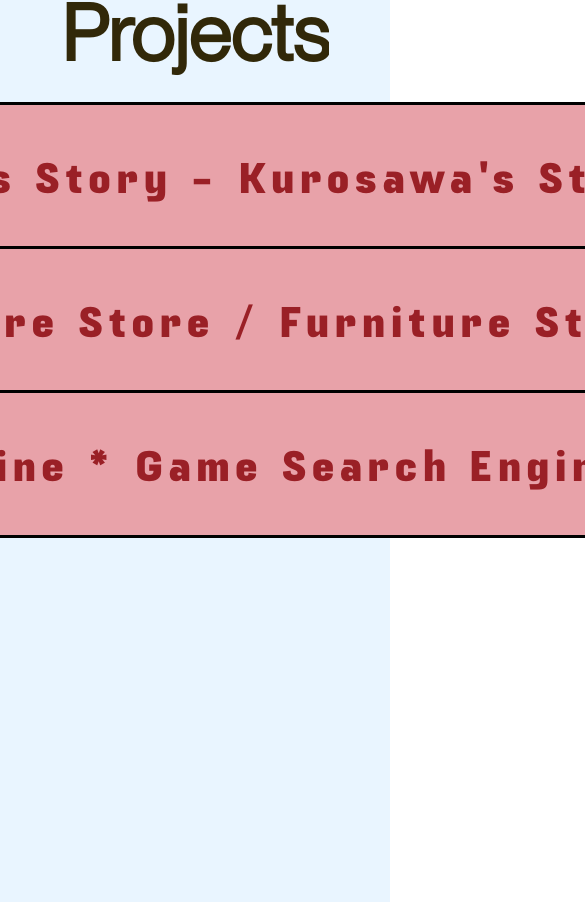
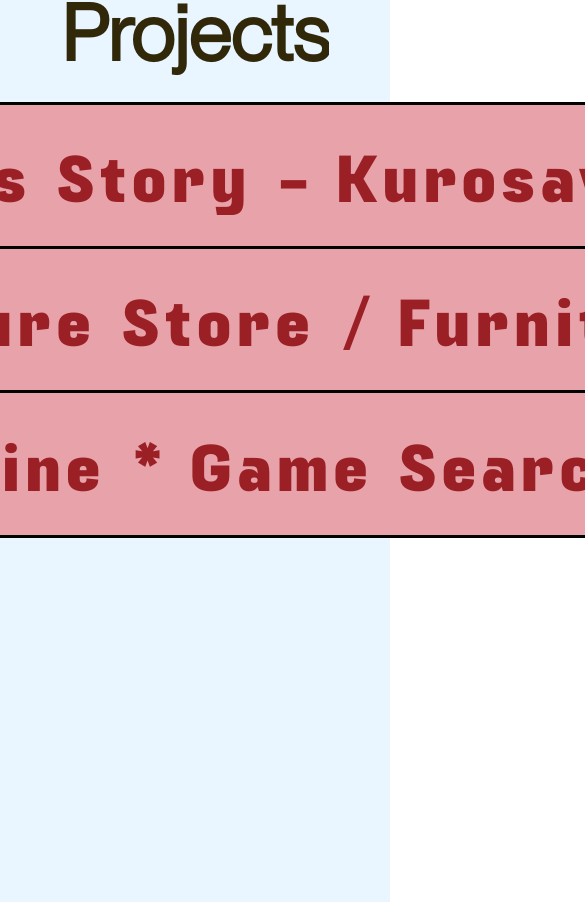
Before and after one commit to brian-david4/brian-portfolio-website, a React (Vite) app in the folder portfolio-website/: page / in a window 390 px wide. Shown: the part 879-1781 px from the top of the page, 585 px wide, since content can reach past the window. Built offline with nearby package versions, Linux system fonts and the light colour scheme.

Commit message:
Change responsive font sizing
- ProjectScrollTitle

```diff
--- a/portfolio-website/src/components/ProjectScrollTitle/pScrTtl.module.css
+++ b/portfolio-website/src/components/ProjectScrollTitle/pScrTtl.module.css
@@ -6,7 +6,7 @@
   overflow: hidden;
 }
 .title {
-  font-size: 164px;
+  font-size: 25vmin;
   display: flex;
   flex-wrap: wrap;
   transition: transform 800ms cubic-bezier(0.16, 1, 0.3, 1),
@@ -29,23 +29,8 @@
   transform: translateY(0%) !important;
   opacity: 1;
 }
-@media (max-width: 1278px) {
+@media (max-width: 596px) {
   .title {
-    font-size: 134px;
+    font-size: 17vmin;
   }
 }
-@media (max-width: 1096px) {
-  .title {
-    font-size: 98px;
-  }
-}
-@media (max-width: 784px) {
-  .title {
-    font-size: 72px;
-  }
-}
-@media (max-width: 596px) {
-  .title {
-    font-size: 11vmin;
-  }
-}
```
